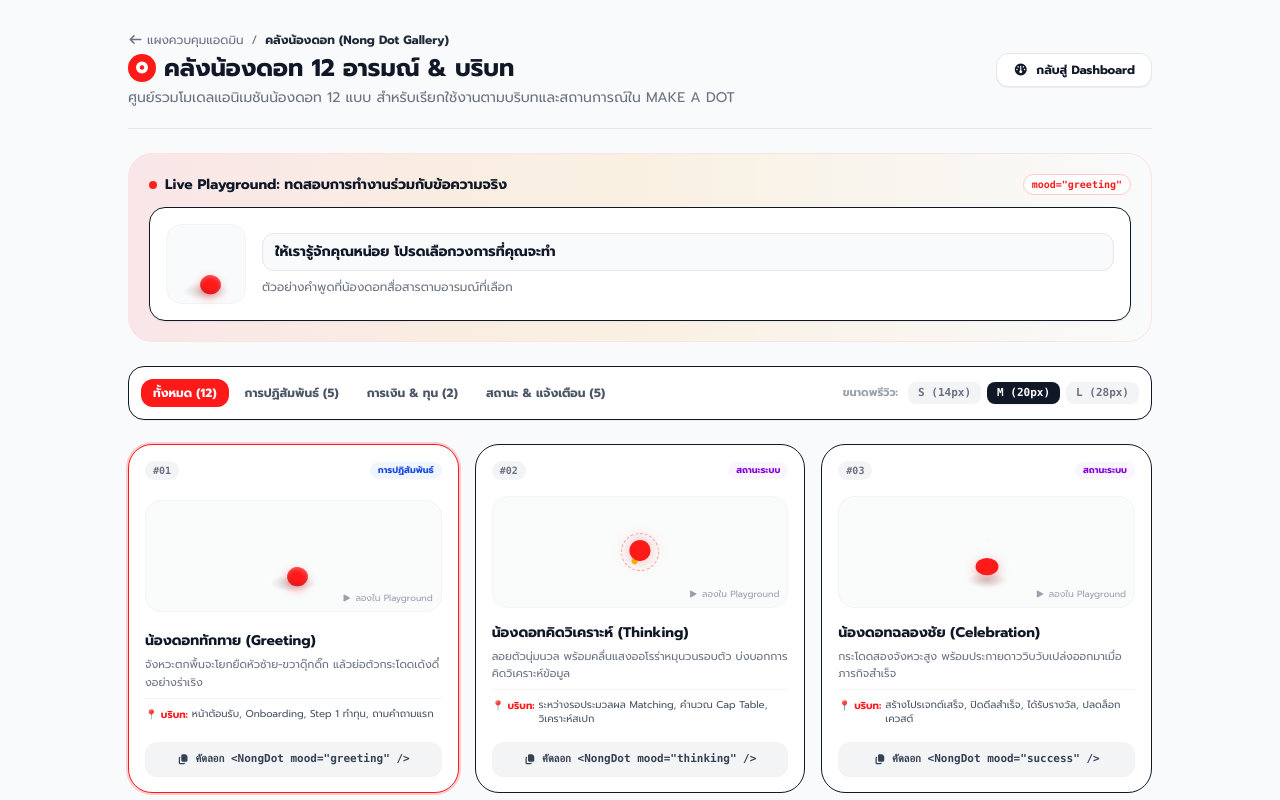
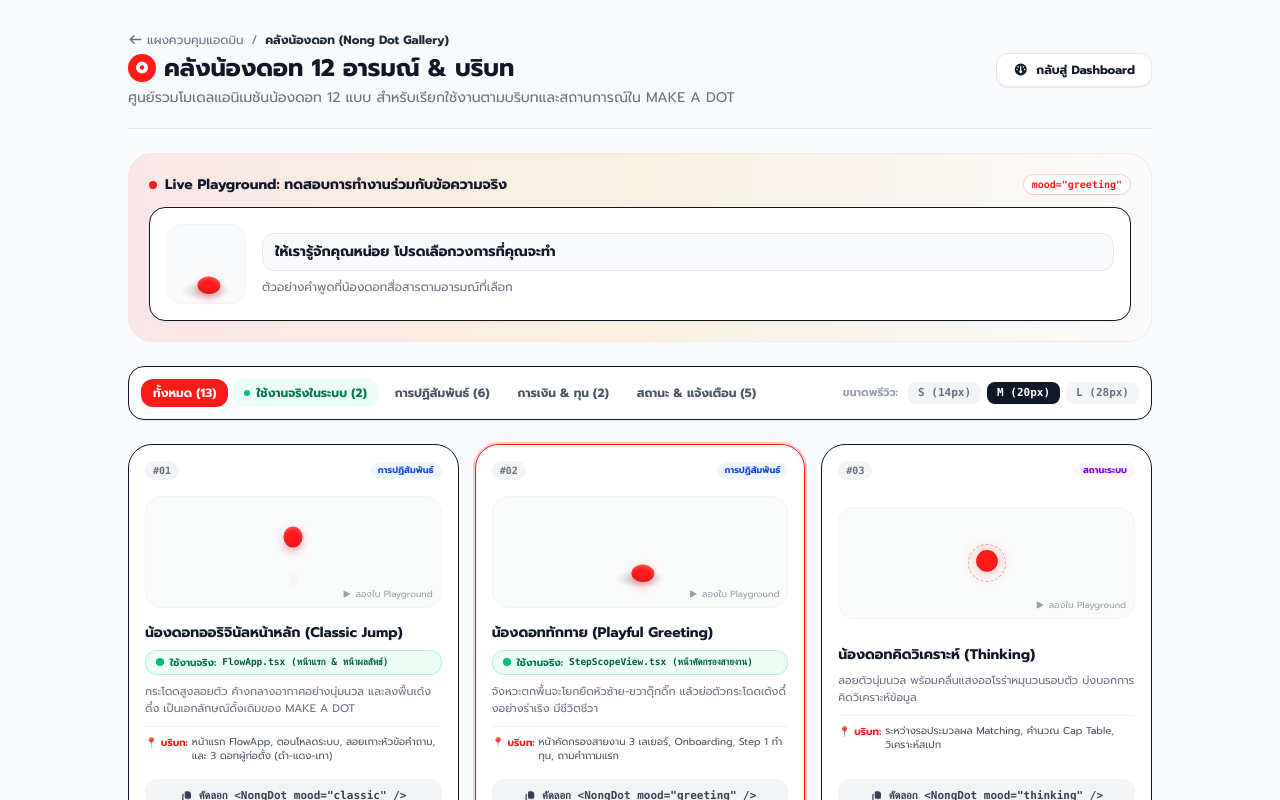
Before and after one commit to ChangSittikon/make-a-dot, a Next.js app: page /admin/dots in a window 1280 px wide. Shown: the top 800 px of the page. Built offline with nearby package versions, Linux system fonts and the light colour scheme.

Commit message:
feat(dots): Include classic live dots and connect actual views to NongDot design system

```diff
--- a/src/app/admin/dots/page.tsx
+++ b/src/app/admin/dots/page.tsx
@@ -6,18 +6,21 @@ import { NongDot, NONG_DOT_CATALOG, NongDotMood } from '@/components/flow/NongDo
 
 export default function NongDotAdminGalleryPage() {
   const [selectedSize, setSelectedSize] = useState<number>(20);
-  const [activeCategory, setActiveCategory] = useState<'all' | 'interaction' | 'finance' | 'status'>('all');
+  const [activeCategory, setActiveCategory] = useState<'all' | 'live' | 'interaction' | 'finance' | 'status'>('all');
   const [copiedId, setCopiedId] = useState<string | null>(null);
   const [playgroundMood, setPlaygroundMood] = useState<NongDotMood>('greeting');
   const [playgroundText, setPlaygroundText] = useState('ให้เรารู้จักคุณหน่อย โปรดเลือกวงการที่คุณจะทำ');
 
   const countAll = NONG_DOT_CATALOG.length;
+  const countLive = NONG_DOT_CATALOG.filter((i) => i.isLive).length;
   const countInteraction = NONG_DOT_CATALOG.filter((i) => i.category === 'interaction').length;
   const countFinance = NONG_DOT_CATALOG.filter((i) => i.category === 'finance').length;
   const countStatus = NONG_DOT_CATALOG.filter((i) => i.category === 'status').length;
 
   const filteredCatalog = activeCategory === 'all'
     ? NONG_DOT_CATALOG
+    : activeCategory === 'live'
+    ? NONG_DOT_CATALOG.filter((item) => item.isLive)
     : NONG_DOT_CATALOG.filter((item) => item.category === activeCategory);
 
   const handleCopyCode = (mood: NongDotMood) => {
@@ -107,6 +110,17 @@ export default function NongDotAdminGalleryPage() {
               }`}
             >
               ทั้งหมด ({countAll})
+            </button>
+            <button
+              onClick={() => setActiveCategory('live')}
+              className={`px-3 py-1.5 rounded-xl text-xs font-bold transition-all shrink-0 flex items-center gap-1.5 ${
+                activeCategory === 'live'
+                  ? 'bg-emerald-600 text-white shadow-2xs'
+                  : 'text-emerald-700 bg-emerald-50 dark:bg-emerald-950/40 dark:text-emerald-300 hover:bg-emerald-100 dark:hover:bg-emerald-900/40'
+              }`}
+            >
+              <span className="w-1.5 h-1.5 rounded-full bg-emerald-500 animate-pulse"></span>
+              <span>ใช้งานจริงในระบบ ({countLive})</span>
             </button>
             <button
               onClick={() => setActiveCategory('interaction')}
@@ -213,10 +227,21 @@ export default function NongDotAdminGalleryPage() {
                 </div>
 
                 {/* Info & Details */}
-                <div className="space-y-1.5 min-w-0">
+                <div className="space-y-2 min-w-0">
                   <h3 className="text-sm font-extrabold text-gray-900 dark:text-white leading-tight">
                     {item.name}
                   </h3>
+
+                  {item.isLive && (
+                    <div className="flex items-center gap-1.5 text-[10px] font-bold text-emerald-700 dark:text-emerald-300 bg-emerald-50 dark:bg-emerald-950/60 px-2.5 py-1 rounded-xl border border-emerald-200/80 dark:border-emerald-800/80">
+                      <span className="w-2 h-2 rounded-full bg-emerald-500 animate-pulse shrink-0" />
+                      <span>ใช้งานจริง:</span>
+                      <span className="font-mono text-[9.5px] text-emerald-800 dark:text-emerald-300 truncate">
+                        {item.liveLocation}
+                      </span>
+                    </div>
+                  )}
+
                   <p className="text-[11px] text-gray-500 dark:text-gray-400 leading-relaxed">
                     {item.description}
                   </p>
--- a/src/components/ecosystem/pipeline/StepScopeView.tsx
+++ b/src/components/ecosystem/pipeline/StepScopeView.tsx
@@ -5,7 +5,7 @@ import { motion } from 'framer-motion';
 import { INDUSTRIES_LIST } from '../constants';
 import { ALL_SUB_INDUSTRIES } from '../allSubIndustries';
 import { SubIndustryItem } from '../types';
-import { BreathingDot } from '@/components/flow/BreathingDot';
+import { NongDot } from '@/components/flow/NongDot';
 
 interface StepScopeViewProps {
   selectedIndustryId: string;
@@ -90,7 +90,7 @@ const TypewriterPrompt: React.FC<{ line1: string; line2?: string }> = ({ line1,
           }}
           className="inline-flex items-center justify-center"
         >
-          <BreathingDot size={15} jumpHeight={35} cuteWobble={true} />
+          <NongDot mood="greeting" size={15} />
         </motion.div>
       </div>
 
--- a/src/components/flow/BreathingDot.tsx
+++ b/src/components/flow/BreathingDot.tsx
@@ -1,5 +1,6 @@
 "use client";
-import { motion } from "framer-motion";
+import React from "react";
+import { NongDot } from "./NongDot";
 
 interface BreathingDotProps {
   size?: number;
@@ -18,93 +19,14 @@ export function BreathingDot({
   jumpHeight = 35,
   cuteWobble = false
 }: BreathingDotProps) {
-
-  const colorMap = {
-    red: {
-      bg: 'bg-brand-red',
-      shadow: 'rgba(255,26,26,0.3)'
-    },
-    black: {
-      bg: 'bg-brand-black',
-      shadow: 'rgba(0,0,0,0.3)'
-    },
-    gray: {
-      bg: 'bg-gray-400',
-      shadow: 'rgba(156,163,175,0.3)'
-    }
-  };
-
-  const selectedColor = colorMap[color];
-
-  // Standard jump or Cute wobble jump
-  const jumpTimes = cuteWobble
-    ? [0, 0.12, 0.24, 0.36, 0.46, 0.68, 0.86, 0.94, 1]
-    : [0, 0.45, 0.85, 0.95, 1];
-
-  const jumpDur = cuteWobble ? 2.6 : 2.4;
-
-  const dotAnimate = cuteWobble ? {
-    y: [0, 0, 0, 0, -jumpHeight * 0.5, -jumpHeight, -jumpHeight * 0.15, 0, 0],
-    rotate: [0, -14, 14, 0, 0, 0, 0, 0, 0],
-    x: [0, -2, 2, 0, 0, 0, 0, 0, 0],
-    scaleX: [1.2, 1.05, 1.05, 1.28, 0.86, 0.96, 0.9, 1.25, 1.2],
-    scaleY: [0.8, 0.96, 0.96, 0.74, 1.18, 1.04, 1.12, 0.78, 0.8],
-  } : {
-    y: [0, -jumpHeight, 0, 0, 0],
-    scaleX: [1, 0.95, 0.95, 1.15, 1],
-    scaleY: [1, 1.05, 1.05, 0.85, 1],
-  };
-
-  const shadowAnimate = cuteWobble ? {
-    scaleX: [1.2, 1.05, 1.05, 1.3, 0.6, 0.35, 0.7, 1.3, 1.2],
-    opacity: [0.65, 0.6, 0.6, 0.8, 0.3, 0.15, 0.4, 0.8, 0.65],
-    x: [0, -2, 2, 0, 0, 0, 0, 0, 0],
-  } : {
-    scaleX: [1, 0.3, 1, 1.2, 1],
-    opacity: [0.5, 0.1, 0.5, 0.8, 0.5],
-  };
-
   return (
-    <div
-      className={`relative inline-flex flex-col items-center justify-end ${className}`}
-      style={{ width: size * 1.5, height: size + jumpHeight + 5 }}
-    >
-      {/* The Jumping Dot */}
-      <motion.div
-        className={`${selectedColor.bg} rounded-full origin-bottom relative z-10`}
-        style={{
-          width: size,
-          height: size,
-          boxShadow: `inset 0 -2px 4px rgba(0,0,0,0.15), inset 0 2px 4px rgba(255,255,255,0.25), 0 4px 10px ${selectedColor.shadow}`
-        }}
-        animate={dotAnimate}
-        transition={{
-          duration: jumpDur,
-          repeat: Infinity,
-          delay: delay,
-          times: jumpTimes,
-          ease: "easeInOut"
-        }}
-      />
-
-      {/* The Ground Shadow */}
-      <motion.div
-        className="absolute bottom-0 rounded-full"
-        style={{
-          width: size * 2.2,
-          height: size * 1.0,
-          background: 'radial-gradient(ellipse at center, rgba(0,0,0,0.3) 0%, rgba(0,0,0,0) 70%)',
-          marginBottom: -size * 0.35
-        }}
-        animate={shadowAnimate}
-        transition={{
-          duration: jumpDur,
-          repeat: Infinity,
-          delay: delay,
-          times: jumpTimes,
-          ease: "easeInOut"
-        }}
-      />
-    </div>
+    <NongDot
+      mood={cuteWobble ? 'greeting' : 'classic'}
+      size={size}
+      color={color}
+      delay={delay}
+      jumpHeight={jumpHeight}
+      className={className}
+    />
   );
 }
--- a/src/components/flow/NongDot.tsx
+++ b/src/components/flow/NongDot.tsx
@@ -4,7 +4,8 @@ import React from 'react';
 import { motion } from 'framer-motion';
 
 export type NongDotMood =
-  | 'greeting'    // 1. ทักทาย / เริ่มต้น (โยวหัวซ้าย-ขวา แล้วโดด)
+  | 'classic'     // 0. ดั้งเดิมหน้าหลัก (กระโดดสูง เด้งดึ๋ง มาตรฐาน MAKE A DOT)
+  | 'greeting'    // 1. ทักทาย / เริ่มต้น (โยกหัวซ้าย-ขวา แล้วโดด)
   | 'thinking'    // 2. คิดวิเคราะห์ / คำนวณ (ลอยหมุนเรืองแสง)
   | 'success'     // 3. ฉลองความสำเร็จ (กระโดด 2 จังหวะ + ประกายดาว)
   | 'alert'       // 4. แจ้งเตือนด่วน (ชีพจรกะพริบเร็ว + คลื่นเรดาร์)
@@ -20,25 +21,43 @@ export type NongDotMood =
 export interface NongDotProps {
   mood?: NongDotMood;
   size?: number;
-  color?: 'red' | 'black' | 'gold' | 'blue';
+  color?: 'red' | 'black' | 'gray' | 'gold' | 'blue';
   className?: string;
+  delay?: number;
+  jumpHeight?: number;
 }
 
-export const NONG_DOT_CATALOG: {
+export interface NongDotCatalogItem {
   id: NongDotMood;
   name: string;
   nameEn: string;
   category: 'interaction' | 'finance' | 'status';
   description: string;
   recommendedPlaces: string;
-}[] = [
+  isLive?: boolean;
+  liveLocation?: string;
+}
+
+export const NONG_DOT_CATALOG: NongDotCatalogItem[] = [
+  {
+    id: 'classic',
+    name: 'น้องดอทออริจินัลหน้าหลัก (Classic Jump)',
+    nameEn: 'Original Classic Jump',
+    category: 'interaction',
+    description: 'กระโดดสูงลอยตัว ค้างกลางอากาศอย่างนุ่มนวล และลงพื้นเด้งดึ๋ง เป็นเอกลักษณ์ดั้งเดิมของ MAKE A DOT',
+    recommendedPlaces: 'หน้าแรก FlowApp, ตอนโหลดระบบ, ลอยเกาะหัวข้อคำถาม, และ 3 ดอทผู้ก่อตั้ง (ดำ-แดง-เทา)',
+    isLive: true,
+    liveLocation: 'FlowApp.tsx (หน้าแรก & หน้าผลลัพธ์)',
+  },
   {
     id: 'greeting',
-    name: 'น้องดอททักทาย (Greeting)',
+    name: 'น้องดอททักทาย (Playful Greeting)',
     nameEn: 'Playful Greeting',
     category: 'interaction',
-    description: 'จังหวะตกพื้นจะโยกยืดหัวซ้าย-ขวาดุ๊กดิ๊ก แล้วย่อตัวกระโดดเด้งดึ๋งอย่างร่าเริง',
-    recommendedPlaces: 'หน้าต้อนรับ, Onboarding, Step 1 ทำทุน, ถามคำถามแรก',
+    description: 'จังหวะตกพื้นจะโยกยืดหัวซ้าย-ขวาดุ๊กดิ๊ก แล้วย่อตัวกระโดดเด้งดึ๋งอย่างร่าเริง มีชีวิตชีวา',
+    recommendedPlaces: 'หน้าคัดกรองสายงาน 3 เลเยอร์, Onboarding, Step 1 ทำทุน, ถามคำถามแรก',
+    isLive: true,
+    liveLocation: 'StepScopeView.tsx (หน้าคัดกรองสายงาน)',
   },
   {
     id: 'thinking',
@@ -135,10 +154,14 @@ export const NongDot: React.FC<NongDotProps> = ({
   size = 16,
   color = 'red',
   className = '',
+  delay = 0,
+  jumpHeight = 35,
 }) => {
   const bgClass =
     color === 'black'
       ? 'bg-gray-900'
+      : color === 'gray'
+      ? 'bg-gray-400'
       : color === 'gold'
       ? 'bg-amber-500'
       : color === 'blue'
@@ -146,7 +169,67 @@ export const NongDot: React.FC<NongDotProps> = ({
       : 'bg-brand-red';
 
   const shadowColor =
-    color === 'gold' ? 'rgba(245,158,11,0.35)' : color === 'blue' ? 'rgba(14,165,233,0.35)' : 'rgba(255,26,26,0.35)';
+    color === 'black'
+      ? 'rgba(0,0,0,0.3)'
+      : color === 'gray'
+      ? 'rgba(156,163,175,0.35)'
+      : color === 'gold'
+      ? 'rgba(245,158,11,0.35)'
+      : color === 'blue'
+      ? 'rgba(14,165,233,0.35)'
+      : 'rgba(255,26,26,0.35)';
+
+  /* ---------------- 0. CLASSIC (Original Jump from FlowApp) ---------------- */
+  if (mood === 'classic') {
+    const jump = jumpHeight || 35;
+    return (
+      <div
+        className={`relative inline-flex flex-col items-center justify-end ${className}`}
+        style={{ width: size * 1.5, height: size + jump + 5 }}
+      >
+        <motion.div
+          className={`${bgClass} rounded-full origin-bottom relative z-10`}
+          style={{
+            width: size,
+            height: size,
+            boxShadow: `inset 0 -2px 4px rgba(0,0,0,0.15), inset 0 2px 4px rgba(255,255,255,0.25), 0 4px 10px ${shadowColor}`,
+          }}
+          animate={{
+            y: [0, -jump, 0, 0, 0],
+            scaleX: [1, 0.95, 0.95, 1.15, 1],
+            scaleY: [1, 1.05, 1.05, 0.85, 1],
+          }}
+          transition={{
+            duration: 2.4,
+            repeat: Infinity,
+            delay: delay,
+            times: [0, 0.45, 0.85, 0.95, 1],
+            ease: 'easeInOut',
+          }}
+        />
+        <motion.div
+          className="absolute bottom-0 rounded-full"
+          style={{
+            width: size * 2.2,
+            height: size * 1.0,
+            background: 'radial-gradient(ellipse at center, rgba(0,0,0,0.3) 0%, rgba(0,0,0,0) 70%)',
+            marginBottom: -size * 0.35,
+          }}
+          animate={{
+            scaleX: [1, 0.3, 1, 1.2, 1],
+            opacity: [0.5, 0.1, 0.5, 0.8, 0.5],
+          }}
+          transition={{
+            duration: 2.4,
+            repeat: Infinity,
+            delay: delay,
+            times: [0, 0.45, 0.85, 0.95, 1],
+            ease: 'easeInOut',
+          }}
+        />
+      </div>
+    );
+  }
 
   /* ---------------- 1. GREETING (Cute Wobble & Leap) ---------------- */
   if (mood === 'greeting') {
```
